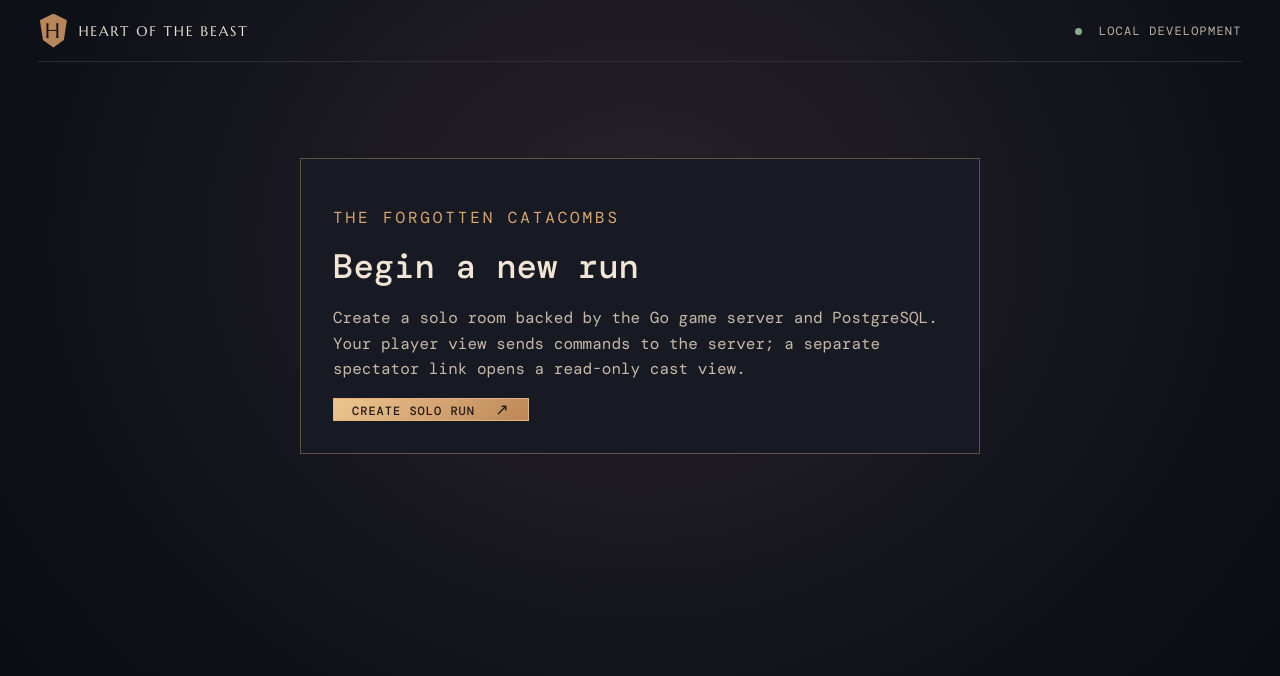
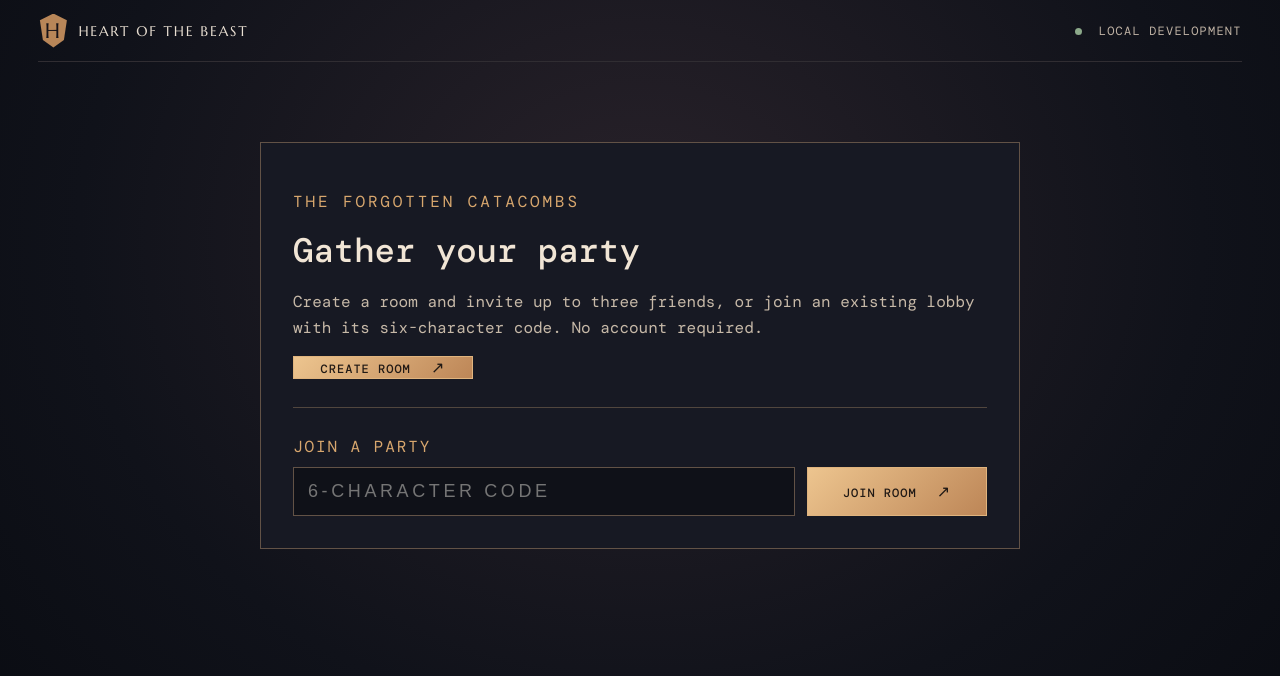
Before and after one commit to swarkentin/heart-of-the-beast, a React (Vite) app in the folder frontend/: page / in a window 1280 px wide. Shown: the top 676 px of the page. Built offline with nearby package versions, Linux system fonts and the light colour scheme.

Commit message:
Add browser lobby and join-by-code flow

```diff
--- a/frontend/src/App.tsx
+++ b/frontend/src/App.tsx
@@ -22,7 +22,7 @@ type ApiDungeonRoom = { id: string; name: string; description: string; exits: Ap
 type ApiPlayer = { id: string; health: number; maxHealth: number };
 type ApiRun = { id: string; phase: "lobby" | "combat" | "exploring" | "completed"; currentRoomId: string; rooms: Record<string, ApiDungeonRoom>; players: Record<string, ApiPlayer> };
 type ApiRoom = { id: string; code: string; ownerPlayerId: string; playerIds: string[]; run?: ApiRun; version: number };
-type PlayerSession = { roomId: string; playerToken: string; spectatorToken: string };
+type PlayerSession = { roomId: string; playerId: string; playerToken: string; spectatorToken?: string };
 type SpectatorAccess = { roomId: string; token: string };
 const SESSION_KEY = "heart-of-the-beast.player-session";
 
@@ -162,6 +162,7 @@ export default function App() {
   const [error, setError] = useState("");
   const [message, setMessage] = useState("Create a room to begin your run.");
   const [shareCopied, setShareCopied] = useState(false);
+  const [joinCode, setJoinCode] = useState("");
 
   const spectator = Boolean(spectatorAccess);
   const roomId = spectatorAccess?.roomId || session?.roomId;
@@ -171,8 +172,9 @@ export default function App() {
   const roomIdForView = serverRoom ? visualRoomId(serverRoom.id) : "watcher-hall";
   const room: Room = { ...rooms[roomIdForView], name: serverRoom?.name || rooms[roomIdForView].name, description: serverRoom?.description || rooms[roomIdForView].description };
   const enemies = (serverRoom?.encounter?.enemies || []).map((enemy, index, all) => visualEnemy(enemy, index, all.length));
-  const playerId = snapshot?.ownerPlayerId || snapshot?.playerIds[0];
+  const playerId = session?.playerId || snapshot?.ownerPlayerId || snapshot?.playerIds[0];
   const player = playerId ? run?.players[playerId] : undefined;
+  const isHost = Boolean(session && snapshot && session.playerId === snapshot.ownerPlayerId);
   const playerHp = player?.health ?? 30;
   const playerMaxHp = player?.maxHealth ?? 30;
   const exits: ApiExit[] = serverRoom?.exits || [];
@@ -209,17 +211,40 @@ export default function App() {
     setBusy(true); setError("");
     try {
       const created = await apiRequest<{ room: ApiRoom; playerToken: string; spectatorToken: string }>("/rooms", undefined, { method: "POST" });
-      const nextSession = { roomId: created.room.id, playerToken: created.playerToken, spectatorToken: created.spectatorToken };
+      const nextSession = { roomId: created.room.id, playerId: created.room.ownerPlayerId, playerToken: created.playerToken, spectatorToken: created.spectatorToken };
       window.localStorage.setItem(SESSION_KEY, JSON.stringify(nextSession));
       setSession(nextSession);
-      const started = await apiRequest<ApiRoom>("/rooms/" + nextSession.roomId + "/start", nextSession.playerToken, { method: "POST" });
+      setSnapshot(created.room);
+      setMessage("Room created. Share the invite code and start when everyone is ready.");
+    } catch (err) {
+      setError(err instanceof Error ? err.message : "Could not create the room");
+    } finally { setBusy(false); }
+  }
+
+  async function joinRoom() {
+    setBusy(true); setError("");
+    try {
+      const joined = await apiRequest<{ room: ApiRoom; playerId: string; playerToken: string }>("/rooms/join", undefined, { method: "POST", body: JSON.stringify({ code: joinCode.trim() }) });
+      const nextSession = { roomId: joined.room.id, playerId: joined.playerId, playerToken: joined.playerToken };
+      window.localStorage.setItem(SESSION_KEY, JSON.stringify(nextSession));
+      setSession(nextSession);
+      setSnapshot(joined.room);
+      setMessage("Joined the room. Waiting for the host to start the run.");
+    } catch (err) {
+      setError(err instanceof Error ? err.message : "Could not join the room");
+    } finally { setBusy(false); }
+  }
+
+  async function startRun() {
+    if (!session || !isHost || busy) return;
+    setBusy(true); setError("");
+    try {
+      const started = await apiRequest<ApiRoom>("/rooms/" + session.roomId + "/start", session.playerToken, { method: "POST" });
       setSnapshot(started);
-      setMessage("The run has begun. The server is now authoritative.");
+      setMessage("The party has entered the catacombs.");
     } catch (err) {
-      setError(err instanceof Error ? err.message : "Could not create the run");
-    } finally {
-      setBusy(false);
-    }
+      setError(err instanceof Error ? err.message : "Could not start the run");
+    } finally { setBusy(false); }
   }
 
   async function sendCommand(command: { type: string; action?: string; targetId?: string; exitId?: string }) {
@@ -253,11 +278,17 @@ export default function App() {
   if (!roomId || !token) {
     return <main className="game-screen">
       <header className="game-topline"><a className="game-brand" href="#" aria-label="Heart of the Beast"><span>H</span> HEART OF THE BEAST</a><div className="run-status"><i/> LOCAL DEVELOPMENT</div></header>
-      <section style={{ maxWidth: 680, margin: "12vh auto", padding: 32, background: "#171923", border: "1px solid #625246", color: "#f1e5d5" }}>
+      <section style={{ maxWidth: 760, margin: "10vh auto", padding: 32, background: "#171923", border: "1px solid #625246", color: "#f1e5d5" }}>
         <p style={{ letterSpacing: ".18em", color: "#d8a76e" }}>THE FORGOTTEN CATACOMBS</p>
-        <h1 style={{ fontSize: 34, margin: "12px 0" }}>Begin a new run</h1>
-        <p style={{ lineHeight: 1.6, color: "#c7b9a8" }}>Create a solo room backed by the Go game server and PostgreSQL. Your player view sends commands to the server; a separate spectator link opens a read-only cast view.</p>
-        <button className="turn-button" onClick={() => void createRun()} disabled={busy}>{busy ? "CREATING ROOM…" : "CREATE SOLO RUN"} <span>↗</span></button>
+        <h1 style={{ fontSize: 34, margin: "12px 0" }}>Gather your party</h1>
+        <p style={{ lineHeight: 1.6, color: "#c7b9a8" }}>Create a room and invite up to three friends, or join an existing lobby with its six-character code. No account required.</p>
+        <button className="turn-button" onClick={() => void createRun()} disabled={busy}>{busy ? "CREATING ROOM…" : "CREATE ROOM"} <span>↗</span></button>
+        <div style={{ margin: "28px 0", borderTop: "1px solid #51463e" }}/>
+        <label htmlFor="join-code" style={{ display: "block", color: "#d8a76e", letterSpacing: ".12em", marginBottom: 10 }}>JOIN A PARTY</label>
+        <div style={{ display: "flex", flexWrap: "wrap", gap: 12 }}>
+          <input id="join-code" value={joinCode} onChange={event => setJoinCode(event.target.value.toUpperCase().replace(/[^A-Z0-9]/g, "").slice(0, 6))} placeholder="6-CHARACTER CODE" maxLength={6} autoComplete="off" style={{ flex: "1 1 220px", minWidth: 0, padding: "13px 14px", background: "#0f1118", border: "1px solid #625246", color: "#f1e5d5", letterSpacing: ".2em", fontSize: 18 }} />
+          <button className="turn-button" onClick={() => void joinRoom()} disabled={busy || joinCode.length !== 6}>JOIN ROOM <span>↗</span></button>
+        </div>
         {error ? <p role="alert" style={{ color: "#f08f7e" }}>{error}</p> : null}
       </section>
     </main>;
@@ -268,7 +299,19 @@ export default function App() {
   }
 
   if (!run || !serverRoom) {
-    return <main className="game-screen"><p role="status" style={{ padding: 32, color: "#f1e5d5" }}>{spectator ? "The run has not started yet." : "The room is ready, but the run has not started."}</p>{error ? <p role="alert">{error}</p> : null}</main>;
+    return <main className="game-screen">
+      <header className="game-topline"><a className="game-brand" href="#"><span>H</span> HEART OF THE BEAST</a><div className="run-status"><i/> PARTY LOBBY</div></header>
+      <section style={{ maxWidth: 760, margin: "8vh auto", padding: 32, background: "#171923", border: "1px solid #625246", color: "#f1e5d5" }}>
+        <p style={{ letterSpacing: ".18em", color: "#d8a76e" }}>ROOM {snapshot.code}</p>
+        <h1 style={{ fontSize: 34, margin: "12px 0" }}>The party is gathering</h1>
+        <p style={{ color: "#c7b9a8" }}>Share this code with friends. Up to four players can join before the host starts the run.</p>
+        <div style={{ padding: 18, margin: "20px 0", background: "#0f1118", border: "1px solid #625246", fontSize: 30, letterSpacing: ".28em", textAlign: "center" }}>{snapshot.code}</div>
+        <h2 style={{ fontSize: 18 }}>Adventurers ({snapshot.playerIds.length}/4)</h2>
+        <ul style={{ lineHeight: 2, color: "#d8c8b7" }}>{snapshot.playerIds.map((id, index) => <li key={id}>{id === snapshot.ownerPlayerId ? "HOST" : "PLAYER"} {index + 1} {session?.playerId === id ? "· YOU" : ""}</li>)}</ul>
+        {isHost ? <button className="turn-button" onClick={() => void startRun()} disabled={busy}>{busy ? "STARTING…" : "START RUN"} <span>↗</span></button> : <p role="status" style={{ color: "#d8a76e" }}>Waiting for the host to start…</p>}
+        {error ? <p role="alert" style={{ color: "#f08f7e" }}>{error}</p> : null}
+      </section>
+    </main>;
   }
 
   return <main className="game-screen">
@@ -282,13 +325,14 @@ export default function App() {
       {view === "player" && !spectator
         ? <PlayerView enemies={enemies} target={livingTarget?.id || target} onTarget={setTarget} room={room} exits={availableExits} onNavigate={(exitId: string) => void sendCommand({ type: "choose_exit", exitId })} />
         : <CastView enemies={enemies} playerHp={playerHp} playerMaxHp={playerMaxHp} room={room} exits={availableExits} />}
-      <div className="player-hud"><div className="hero-token">V</div><div className="hero-vitals"><div className="hero-name">THE WAYFARER <span>LV 01</span></div><div className="hero-health"><Bar value={playerHp} max={playerMaxHp}/><strong>{playerHp}<i>/{playerMaxHp}</i></strong></div></div><div className="round-indicator">STATE <b>{snapshot.version}</b></div></div>
+      <div className="player-hud"><div className="hero-token">V</div><div className="hero-vitals"><div className="hero-name">ADVENTURER {snapshot.playerIds.indexOf(playerId || "") + 1} <span>LV 01</span></div><div className="hero-health"><Bar value={playerHp} max={playerMaxHp}/><strong>{playerHp}<i>/{playerMaxHp}</i></strong></div></div><div className="round-indicator">STATE <b>{snapshot.version}</b></div></div>
       {view === "player" && !spectator
         ? <>{run.phase === "combat" ? <div className="action-dock">{actions.map(action => <button key={action.id} className={"move-button move-" + action.id} onClick={() => play(action.id)} disabled={busy || !livingTarget && action.id === "strike"}><span className="move-glyph">{action.glyph}</span><span className="move-label">{action.label}<small>{action.hint}</small></span></button>)}</div> : null}
           {gameOver ? <div className="action-dock"><button className="turn-button" onClick={() => { window.localStorage.removeItem(SESSION_KEY); setSession(null); setSnapshot(null); setMessage("Create another run."); }} >START ANOTHER RUN <span>↗</span></button></div> : null}
         </>
         : null}
       <div className="event-message" role="status">{gameOver ? "THE CATACOMBS ARE CLEARED — VICTORY" : message}</div>
+      <div style={{ display: "flex", justifyContent: "center", flexWrap: "wrap", gap: 12, padding: "8px 16px", color: "#c7b9a8", fontSize: 12, letterSpacing: ".08em" }}>PARTY · {snapshot.playerIds.map((id, index) => <span key={id}>{id === snapshot.ownerPlayerId ? "HOST" : "PLAYER"} {index + 1}{id === playerId ? " (YOU)" : ""}</span>)}</div>
       {error ? <div className="event-message" role="alert" style={{ color: "#f08f7e" }}>{error}</div> : null}
     </section>
     <footer className="game-foot"><span>THE FORGOTTEN CATACOMBS</span><span>{spectator ? "INDEPENDENT SPECTATOR · READ-ONLY" : view === "player" ? "PLAYER VIEW · SERVER-VALIDATED COMMANDS" : "SPECTATOR VIEW · READ-ONLY PRESENTATION"}</span></footer>
```
